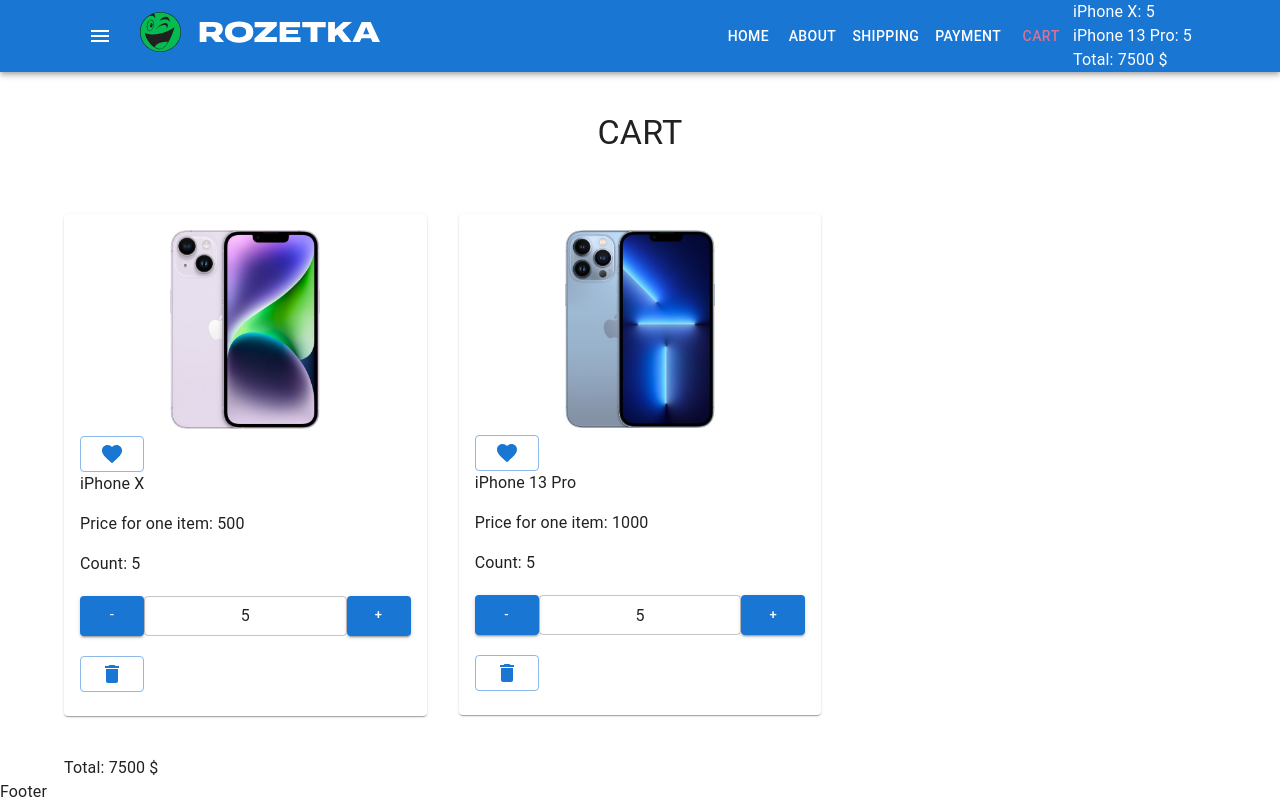
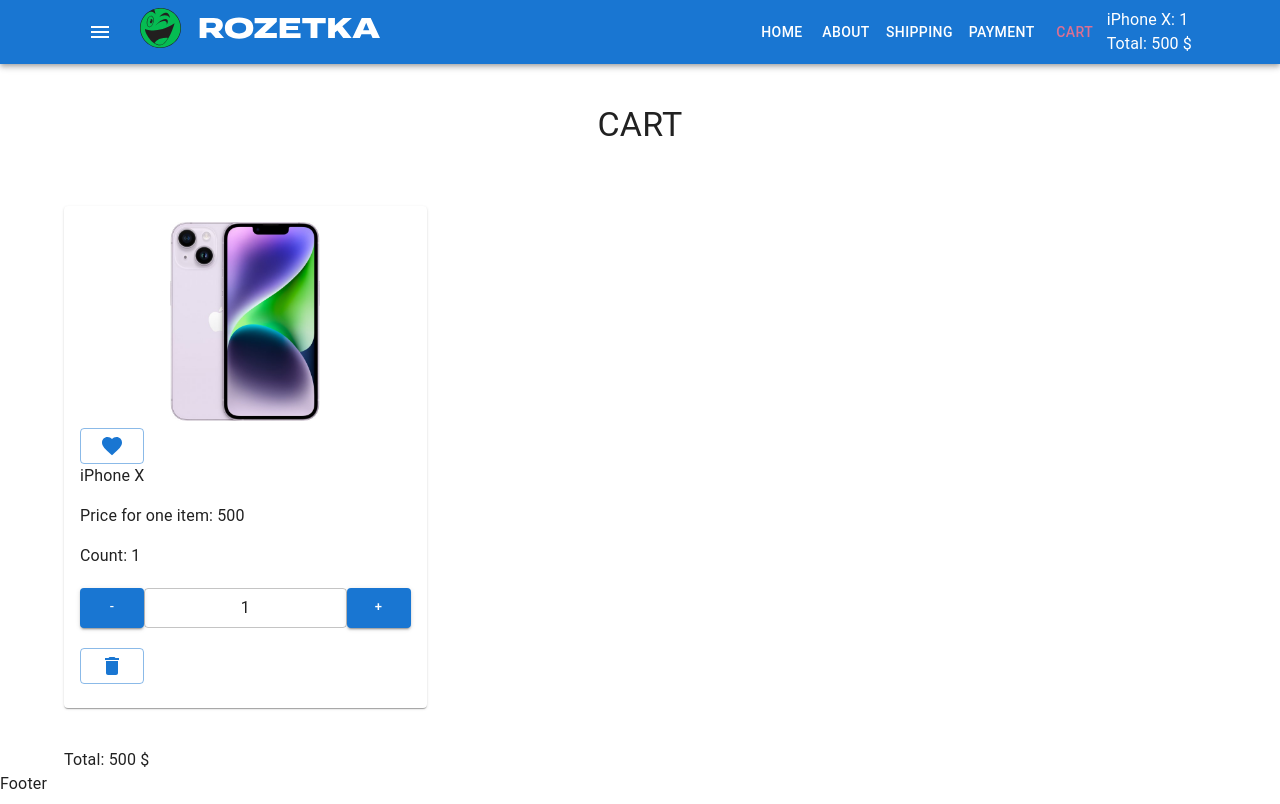
Before and after one commit to kznkv-skillup/fake-shop, a React (Create React App) app: page /cart in a window 1280 px wide. Built offline with nearby package versions, Linux system fonts and the light colour scheme.

Commit message:
add cartReducer

```diff
--- a/src/components/Cart/CartHeader.tsx
+++ b/src/components/Cart/CartHeader.tsx
@@ -1,13 +1,17 @@
 import CartTotal from "./CartTotal"
 import CartProductList from "./CartProductList"
+import { useAppSelector } from "redux/hooks"
 
-type Props = {
+type ProductsInCartProps = {
     productsInCart: {
         [id: number]: number
     }
 }
 
-const CartHeader = ({ productsInCart }: Props) => {
+const CartHeader = () => {
+    const productsInCart = useAppSelector(
+        (state: ProductsInCartProps) => state.productsInCart
+    )
     return (
         <div>
             <CartProductList productsInCart={productsInCart} />
--- a/src/components/Cart/CartProductList.tsx
+++ b/src/components/Cart/CartProductList.tsx
@@ -13,16 +13,12 @@
         [key: number]: Product
     }
     CartItem?: any
-    removeProductFromCart?: (id: number) => void
-    changeProductQuantity?: (id: number, count: number) => void
 }
 
 const CartProductList = ({
     productsInCart,
     productsObject = getProductsObject(productsArray),
     CartItem = CartProductListItem,
-    removeProductFromCart,
-    changeProductQuantity,
 }: Props) => {
     return (
         <>
@@ -31,8 +27,6 @@
                     key={productId}
                     product={productsObject[parseInt(productId)]}
                     productCount={productsInCart[parseInt(productId)]}
-                    removeProductFromCart={removeProductFromCart}
-                    changeProductQuantity={changeProductQuantity}
                 />
             ))}
         </>
--- a/src/components/Cart/CartProductListItemExtended.tsx
+++ b/src/components/Cart/CartProductListItemExtended.tsx
@@ -7,20 +7,14 @@
 import FavoriteBorderIcon from "@mui/icons-material/FavoriteBorder"
 import { useAppDispatch, useAppSelector } from "redux/hooks"
 import { removeLike, addLike } from "redux/likeReducer"
+import { removeProductFromCart, changeProductQuantity } from "redux/cartReducer"
 
 type Props = {
     product: Product
     productCount: number
-    removeProductFromCart: (id: number) => void
-    changeProductQuantity: (id: number, count: number) => void
 }
 
-const CartProductListItemExtended = ({
-    product,
-    productCount,
-    removeProductFromCart,
-    changeProductQuantity,
-}: Props) => {
+const CartProductListItemExtended = ({ product, productCount }: Props) => {
     const isLiked = useAppSelector(
         (state) => state.productsLikeState[product.id]
     )
@@ -57,20 +51,29 @@
                         minCount={0}
                         onDecrementClick={() => {
                             productCount === 1
-                                ? removeProductFromCart(product.id)
-                                : changeProductQuantity(
-                                      product.id,
-                                      productCount - 1
+                                ? dispatch(removeProductFromCart(product.id))
+                                : dispatch(
+                                      changeProductQuantity({
+                                          id: product.id,
+                                          count: productCount - 1,
+                                      })
                                   )
                         }}
                         onIncrementClick={() =>
-                            changeProductQuantity(product.id, productCount + 1)
+                            dispatch(
+                                changeProductQuantity({
+                                    id: product.id,
+                                    count: productCount + 1,
+                                })
+                            )
                         }
                         count={productCount}
                     />
                     <Button
                         variant="outlined"
-                        onClick={() => removeProductFromCart(product.id)}
+                        onClick={() =>
+                            dispatch(removeProductFromCart(product.id))
+                        }
                     >
                         <DeleteIcon />
                     </Button>
--- a/src/components/Products/ProductListItem.tsx
+++ b/src/components/Products/ProductListItem.tsx
@@ -6,6 +6,7 @@
 import FavoriteBorderIcon from "@mui/icons-material/FavoriteBorder"
 import { useAppDispatch, useAppSelector } from "redux/hooks"
 import { removeLike, addLike } from "redux/likeReducer"
+import { addProductToCart } from "redux/cartReducer"
 
 type Props = {
     id: number
@@ -15,7 +16,7 @@
     capacity: number
     price: number
     image: string
-    addProductToCart: (id: number, count: number) => void
+    addProductToCart?: (id: number, count: number) => void
 }
 
 const ProductListItem = ({
@@ -26,7 +27,6 @@
     capacity,
     price,
     image,
-    addProductToCart,
 }: Props) => {
     const [count, setCount] = useState<number>(1)
 
@@ -74,7 +74,7 @@
             <CardActions className="btn-wrap">
                 <Button
                     variant="outlined"
-                    onClick={() => addProductToCart(id, count)}
+                    onClick={() => dispatch(addProductToCart({ id, count }))}
                 >
                     Add to cart
                 </Button>
--- a/src/components/Products/ProductsList.tsx
+++ b/src/components/Products/ProductsList.tsx
@@ -13,11 +13,9 @@
     image: string
 }
 
-type Props = {
-    addProductToCart: (id: number, count: number) => void
-}
+type Props = {}
 
-const ProductsList = ({ addProductToCart }: Props) => {
+const ProductsList = () => {
     return (
         <>
             <Typography
@@ -56,7 +54,6 @@
                                 capacity={capacity}
                                 price={price}
                                 image={image}
-                                addProductToCart={addProductToCart}
                             />
                         </Grid>
                     )
--- a/src/container/App/App.tsx
+++ b/src/container/App/App.tsx
@@ -1,52 +1,15 @@
-import React, { useState } from "react"
 import CssBaseline from "@mui/material/CssBaseline"
 import Header from "container/Header/Header"
 import Main from "../Main/Main"
 import Footer from "../Footer/Footer"
 import { StyledEngineProvider } from "@mui/material"
-import "style/style.scss"
-import { omit } from "lodash"
 
-type Props = {}
-
-type AppProps = {
-    [id: number]: number
-}
-
-const App = (props: Props) => {
-    const [productsInCart, setProductsInCart] = useState<AppProps>({
-        1: 5,
-        2: 5,
-    })
-
-    const addProductToCart = (id: number, count: number) => {
-        setProductsInCart((prevState: AppProps) => ({
-            ...prevState,
-            [id]: (prevState[id] || 0) + count,
-        }))
-    }
-
-    const removeProductFromCart = (id: number) => {
-        setProductsInCart((prevState: AppProps) => omit(prevState, id))
-    }
-
-    const changeProductQuantity = (id: number, count: number) => {
-        setProductsInCart((prevState: AppProps) => ({
-            ...prevState,
-            [id]: count,
-        }))
-    }
-
+const App = () => {
     return (
         <StyledEngineProvider injectFirst>
             <CssBaseline />
-            <Header productsInCart={productsInCart} />
-            <Main
-                addProductToCart={addProductToCart}
-                productsInCart={productsInCart}
-                removeProductFromCart={removeProductFromCart}
-                changeProductQuantity={changeProductQuantity}
-            />
+            <Header />
+            <Main />
             <Footer />
         </StyledEngineProvider>
     )
--- a/src/container/Header/Header.tsx
+++ b/src/container/Header/Header.tsx
@@ -10,13 +10,9 @@
 import "./Header.scss"
 import logo from "assets/logo.svg"
 
-type Props = {
-    productsInCart: {
-        [id: number]: number
-    }
-}
+type Props = {}
 
-const Header = ({ productsInCart }: Props) => {
+const Header = () => {
     return (
         <>
             <AppBar position="static">
@@ -39,7 +35,7 @@
                             <img src={logo} alt="fake shop" />
                         </Typography>
                         <Menu />
-                        <CartHeader productsInCart={productsInCart} />
+                        <CartHeader />
                     </Toolbar>
                 </Container>
             </AppBar>
--- a/src/container/Main/Main.tsx
+++ b/src/container/Main/Main.tsx
@@ -6,39 +6,13 @@
 import ShippingPage from "pages/Shipping/ShippingPage"
 import { Routes, Route } from "react-router-dom"
 
-type Props = {
-    addProductToCart: (id: number, count: number) => void
-    productsInCart: {
-        [id: number]: number
-    }
-    removeProductFromCart: (id: number) => void
-    changeProductQuantity: (id: number, count: number) => void
-}
-
-const Main = ({
-    addProductToCart,
-    productsInCart,
-    removeProductFromCart,
-    changeProductQuantity,
-}: Props) => {
+const Main = () => {
     return (
         <main>
             <Container maxWidth="lg">
                 <Routes>
-                    <Route
-                        path="/"
-                        element={<Home addProductToCart={addProductToCart} />}
-                    />
-                    <Route
-                        path="cart"
-                        element={
-                            <CartPage
-                                productsInCart={productsInCart}
-                                removeProductFromCart={removeProductFromCart}
-                                changeProductQuantity={changeProductQuantity}
-                            />
-                        }
-                    />
+                    <Route path="/" element={<Home />} />
+                    <Route path="cart" element={<CartPage />} />
                     <Route path="about" element={<AboutPage />} />
                     <Route path="shipping" element={<ShippingPage />} />
                     <Route path="payment" element={<PaymentPage />} />
--- a/src/pages/Cart/CartPage.tsx
+++ b/src/pages/Cart/CartPage.tsx
@@ -2,20 +2,21 @@
 import CartProductList from "components/Cart/CartProductList"
 import { Grid, Typography } from "@mui/material"
 import CartProductListItemExtended from "components/Cart/CartProductListItemExtended"
+import { useAppSelector } from "redux/hooks"
 
-type Props = {
+type Props = {}
+
+type ProductsInCartProps = {
     productsInCart: {
         [id: number]: number
     }
-    removeProductFromCart: (id: number) => void
-    changeProductQuantity: (id: number, count: number) => void
 }
 
-const CartPage = ({
-    productsInCart,
-    removeProductFromCart,
-    changeProductQuantity,
-}: Props) => {
+const CartPage = () => {
+    const productsInCart = useAppSelector(
+        (state: ProductsInCartProps) => state.productsInCart
+    )
+
     return (
         <div>
             <Typography
@@ -31,8 +32,6 @@
                 <CartProductList
                     productsInCart={productsInCart}
                     CartItem={CartProductListItemExtended}
-                    removeProductFromCart={removeProductFromCart}
-                    changeProductQuantity={changeProductQuantity}
                 />
             </Grid>
 
--- a/src/pages/Home/Home.tsx
+++ b/src/pages/Home/Home.tsx
@@ -2,14 +2,12 @@
 import Reviews from "components/Reviews/Reviews"
 import React from "react"
 
-type Props = {
-    addProductToCart: (id: number, count: number) => void
-}
+type Props = {}
 
-const Home = ({ addProductToCart }: Props) => {
+const Home = () => {
     return (
         <>
-            <ProductsList addProductToCart={addProductToCart} />
+            <ProductsList />
             <Reviews />
         </>
     )
--- /dev/null
+++ b/src/redux/cartReducer.ts
@@ -0,0 +1,32 @@
+import { createSlice } from "@reduxjs/toolkit";
+import { omit } from "lodash";
+
+type ProductsInCartState = {
+    [id:number]:number
+}
+
+export const initialState:ProductsInCartState = {
+    1:1,
+}
+
+export const cartSlice = createSlice({
+    name:"productsInCart",
+    initialState,
+    reducers:{
+        addProductToCart:(prevState,action) => ({
+            ...prevState,
+            [action.payload.id]:(prevState[action.payload.id] || 0) + action.payload.count
+        }),
+        removeProductFromCart:(prevState,action) => omit(prevState,action.payload),
+        changeProductQuantity: (prevState,action) => ({
+            ...prevState,
+            [action.payload.id]: action.payload.count
+        })
+
+    }
+})
+
+export const {addProductToCart,removeProductFromCart,changeProductQuantity} = cartSlice.actions
+
+
+export default cartSlice.reducer
--- a/src/redux/store.ts
+++ b/src/redux/store.ts
@@ -1,11 +1,13 @@
 import { configureStore } from "@reduxjs/toolkit";
+import cartReducer from "./cartReducer";
 import likeReducer from "./likeReducer";
 
 
 
 export const store = configureStore({
     reducer: {
-        productsLikeState:likeReducer
+        productsLikeState:likeReducer,
+        productsInCart: cartReducer
     }
 
 })
```
